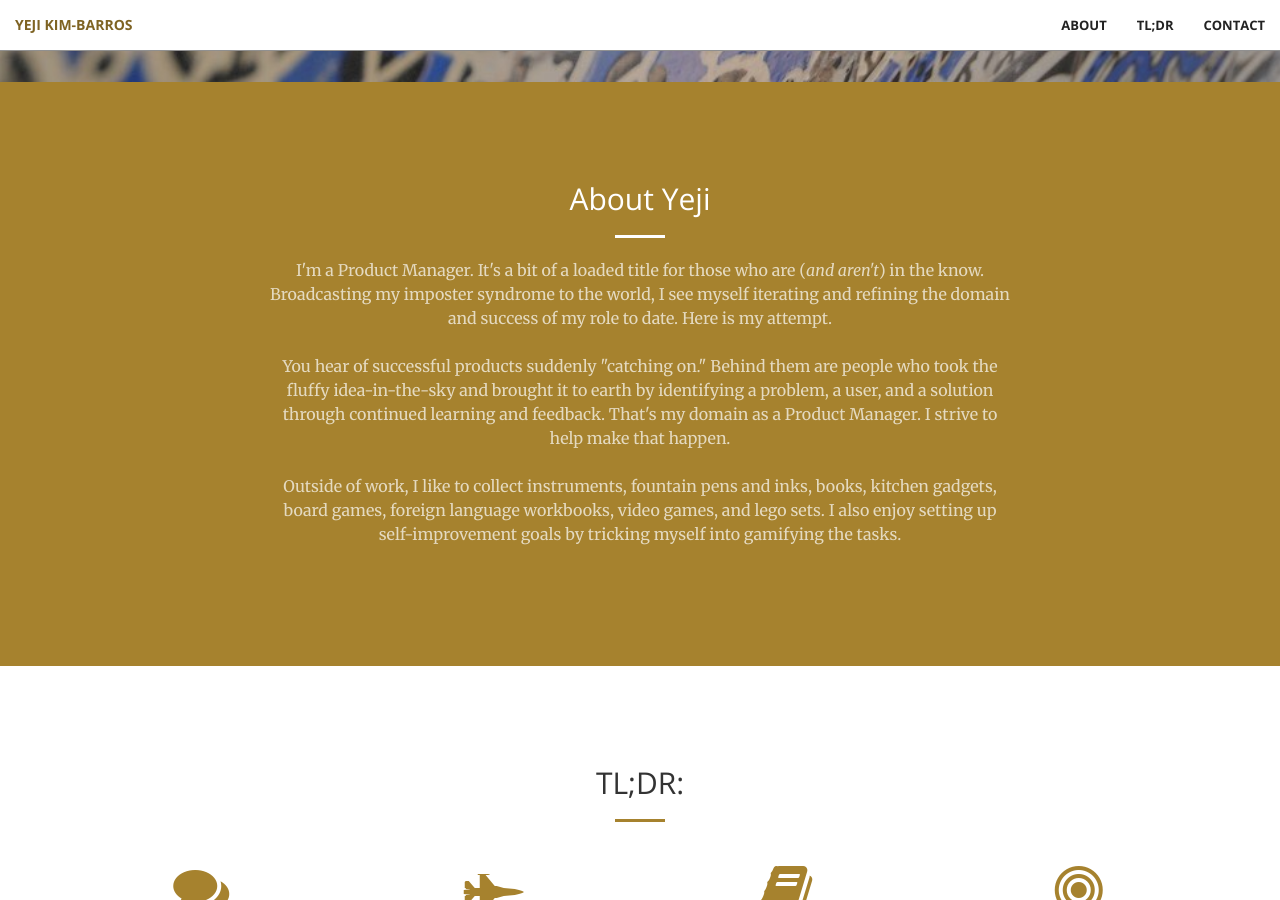
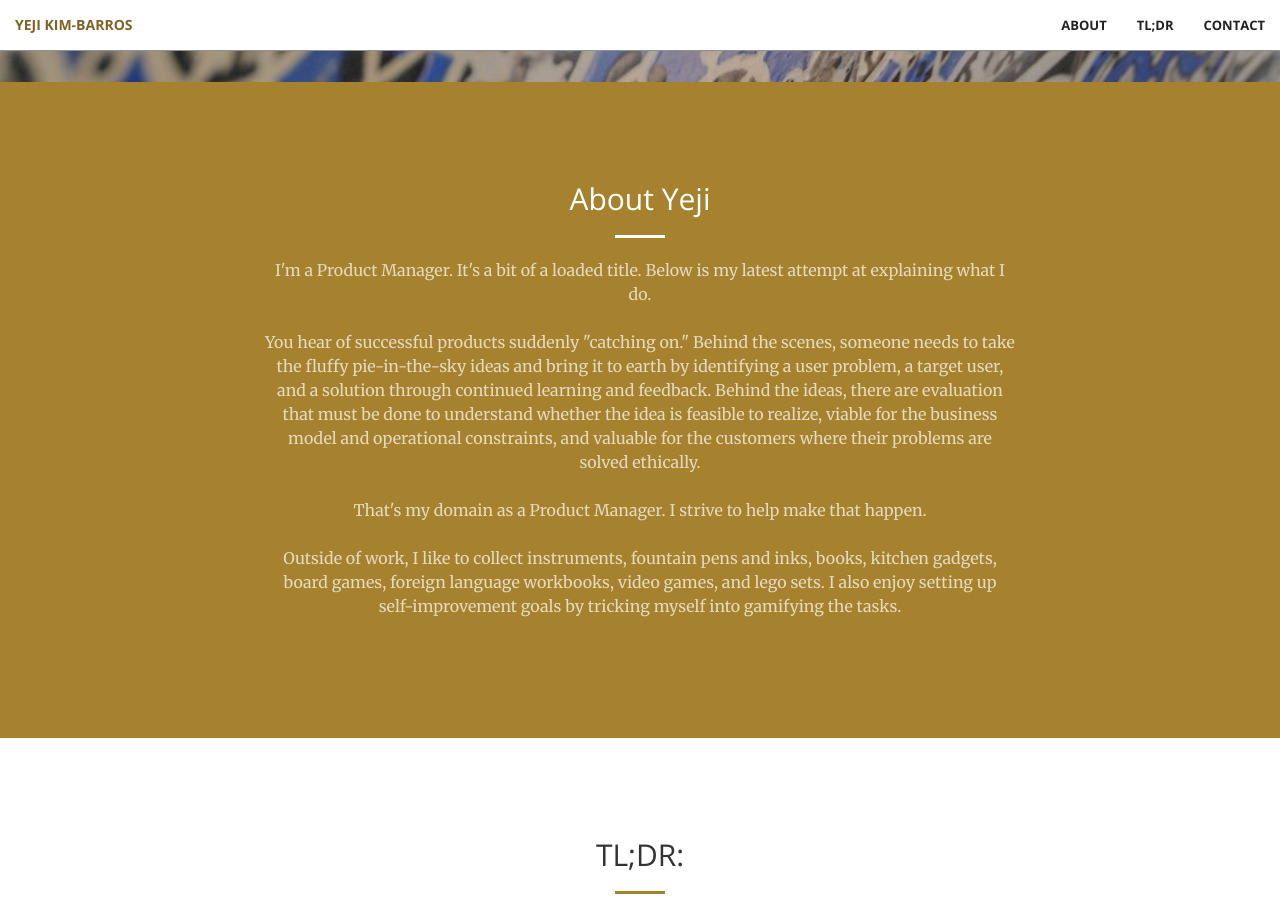
Before and after one commit to ykbarros/ykbarros.github.io, a Jekyll site: the page built from index.html, in a window 1280 px wide and 900 px high, scrolled down 818 px. Built offline with Jekyll 4.4.1, drawn with Linux system fonts in a browser that asks for light colours.

Commit message:
Update about.html

```diff
--- a/_includes/about.html
+++ b/_includes/about.html
@@ -6,10 +6,11 @@
             <div class="col-lg-8 col-lg-offset-2 text-center">
                 <h2 class="section-heading">About Yeji</h2>
                 <hr class="light">
-                <p class="text-faded">I'm a Product Manager. It's a bit of a loaded title for those who are (<i>and aren't</i>) in the know. Broadcasting my
-				imposter syndrome to the world, I see myself iterating and refining the domain and success of my role to date. Here is my attempt. </br></br>
-				You hear of successful products suddenly "catching on." Behind them are people who took the fluffy idea-in-the-sky and brought it to earth by
-				identifying a problem, a user, and a solution through continued learning and feedback. That's my domain as a Product Manager. I strive to help make that happen.
+                <p class="text-faded">I'm a Product Manager. It's a bit of a loaded title. Below is my latest attempt at explaining what I do.</br></br>
+				You hear of successful products suddenly "catching on." Behind the scenes, someone needs to take the fluffy pie-in-the-sky ideas and bring it to earth by
+				identifying a user problem, a target user, and a solution through continued learning and feedback. Behind the ideas, there are evaluation that must be done to understand whether
+	    			the idea is feasible to realize, viable for the business model and operational constraints, and valuable for the customers where their problems are solved ethically.
+	    			</br></br>That's my domain as a Product Manager. I strive to help make that happen.
 				</br></br>Outside of work, I like to collect instruments, fountain pens and inks, books, kitchen
 				gadgets, board games, foreign language workbooks, video games, and lego sets. I also enjoy setting up self-improvement
 				goals by tricking myself into gamifying the tasks.</p>
```
